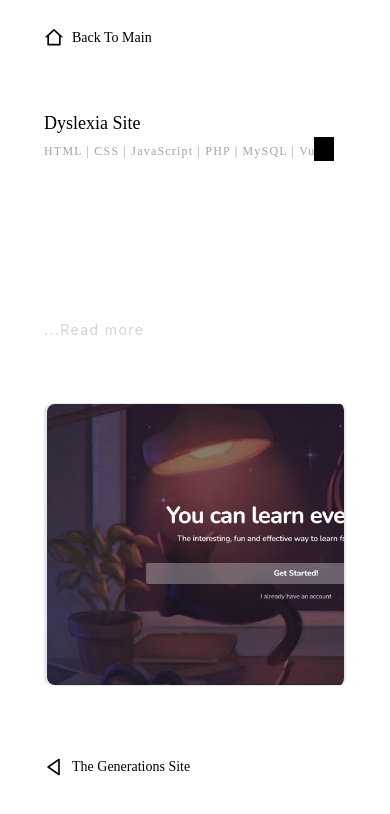
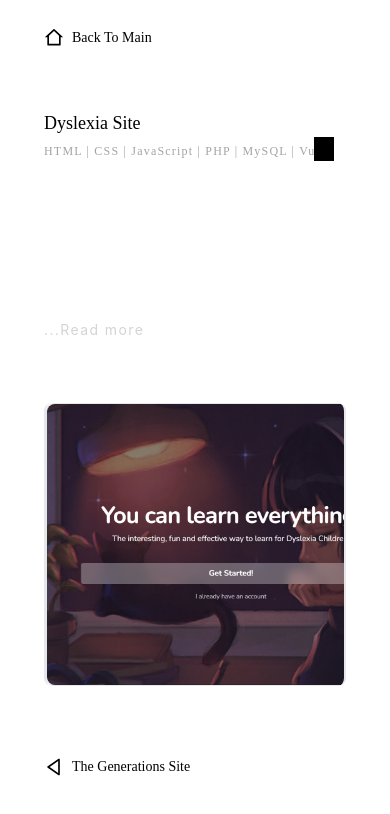
Before and after one commit to drfrank66613/personal-portfolio-website, a Next.js app: page /projects/dyslexia-site in a window 390 px wide. Shown: the top 814 px of the page. Built offline with nearby package versions, Linux system fonts and the light colour scheme; a web font is replaced by a local one.

Commit message:
Update GalleryLayout.tsx
apply more responsive design

```diff
--- a/components/GalleryLayout.tsx
+++ b/components/GalleryLayout.tsx
@@ -1,5 +1,5 @@
 import { useState, MouseEvent, useRef, useEffect } from "react";
-import { ImageGallery } from "../data/projects";
+import type { ImageGallery } from "../data/projects";
 import GalleryThumb from "./GalleryThumb";
 import Image from "next/image";
 import { gsap } from "gsap";
@@ -15,6 +15,7 @@ const GalleryLayout = ({ gallery, viewImage }: GalleryLayoutProps) => {
   const router = useRouter();
   const container = useRef<HTMLDivElement>(null);
   const content = useRef<HTMLDivElement>(null);
+  const mainEl = useRef<HTMLDivElement>(null);
   const [panX, setPanX] = useState<number>(0);
   const md = useMediaQuery({ minWidth: 768 });
 
@@ -48,14 +49,24 @@ const GalleryLayout = ({ gallery, viewImage }: GalleryLayoutProps) => {
       ease: "power3",
       x: 0,
     });
-  }, [router.query.projectId]);
+
+    gsap.to(mainEl.current, {
+      duration: 0,
+      overwrite: true,
+      ease: "power3",
+      x: 0,
+    });
+  }, [router.query.projectId, md]);
 
   return (
     <>
       {md ? (
         main && (
           <div className="flex flex-col h-full space-y-1">
-            <div className="h-[65%] border rounded-lg cursor-pointer">
+            <div
+              ref={mainEl}
+              className="h-[65%] border rounded-lg cursor-pointer"
+            >
               <GalleryThumb image={main} viewImage={viewImage} />
             </div>
             <div
@@ -65,7 +76,7 @@ const GalleryLayout = ({ gallery, viewImage }: GalleryLayoutProps) => {
             >
               <div ref={content} className="flex space-x-1 w-fit h-full">
                 {sides.map((image) => (
-                  <div className="w-[290px] h-full border rounded-lg cursor-pointer">
+                  <div className="md:w-[230px] lg:w-[290px] h-full border rounded-lg cursor-pointer">
                     <GalleryThumb image={image} viewImage={viewImage} />
                   </div>
                 ))}
@@ -74,10 +85,14 @@ const GalleryLayout = ({ gallery, viewImage }: GalleryLayoutProps) => {
           </div>
         )
       ) : (
-        <div className="h-[80%] w-full overflow-hidden border-x-2 rounded-lg">
-          <div className="flex h-full space-x-2 w-fit text-black">
+        <div
+          ref={container}
+          onMouseMove={onMouseMove}
+          className="h-[80%] overflow-hidden border-x-2 rounded-lg"
+        >
+          <div ref={content} className="flex h-full space-x-2 w-fit text-black">
             {gallery.map((image, index) => (
-              <div className="w-[500px] h-full border rounded-lg cursor-pointer">
+              <div className="w-[370px] sm:w-[500px] h-full border rounded-lg cursor-pointer">
                 <GalleryThumb image={image} viewImage={viewImage} />
               </div>
             ))}
```
